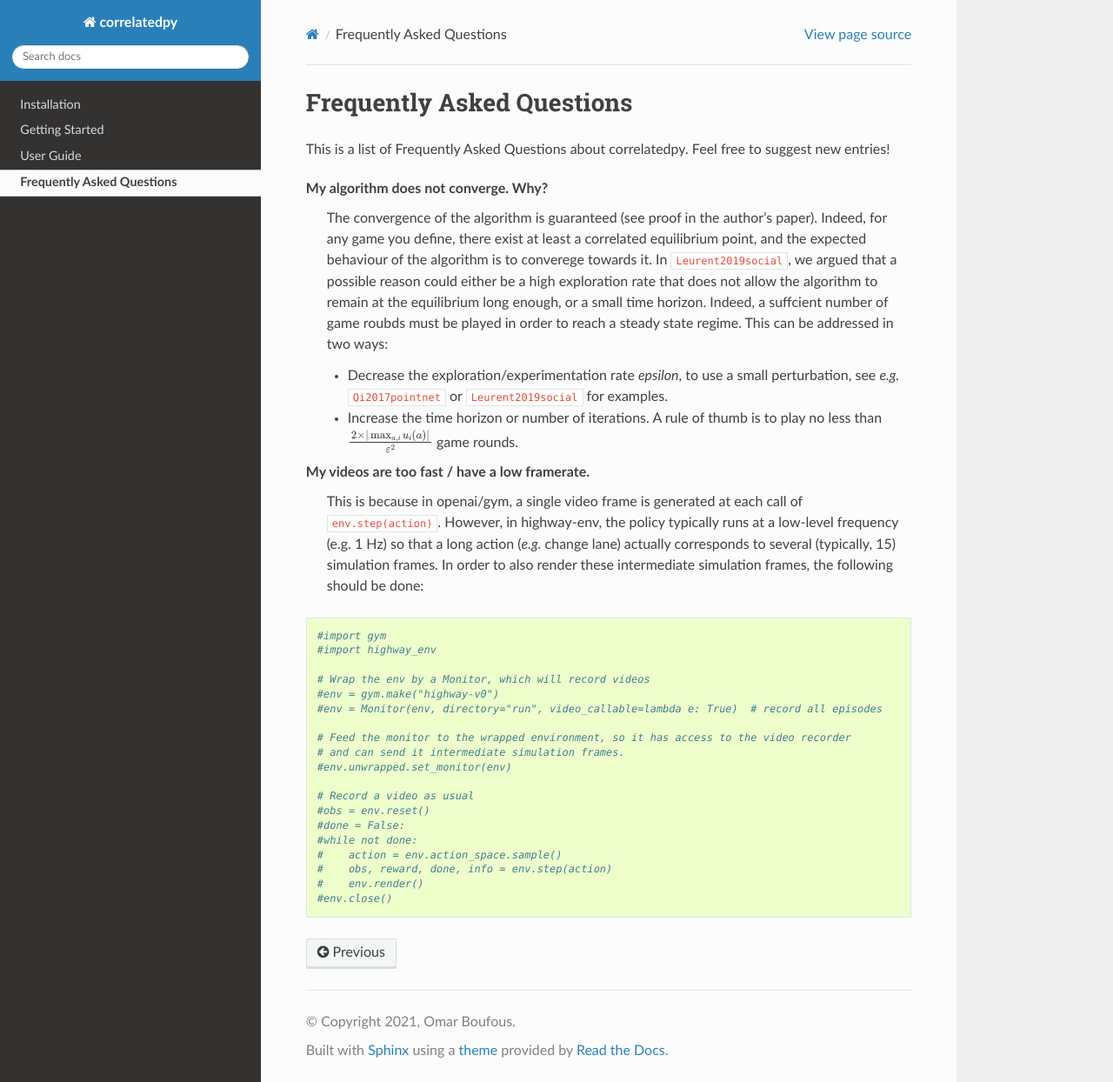
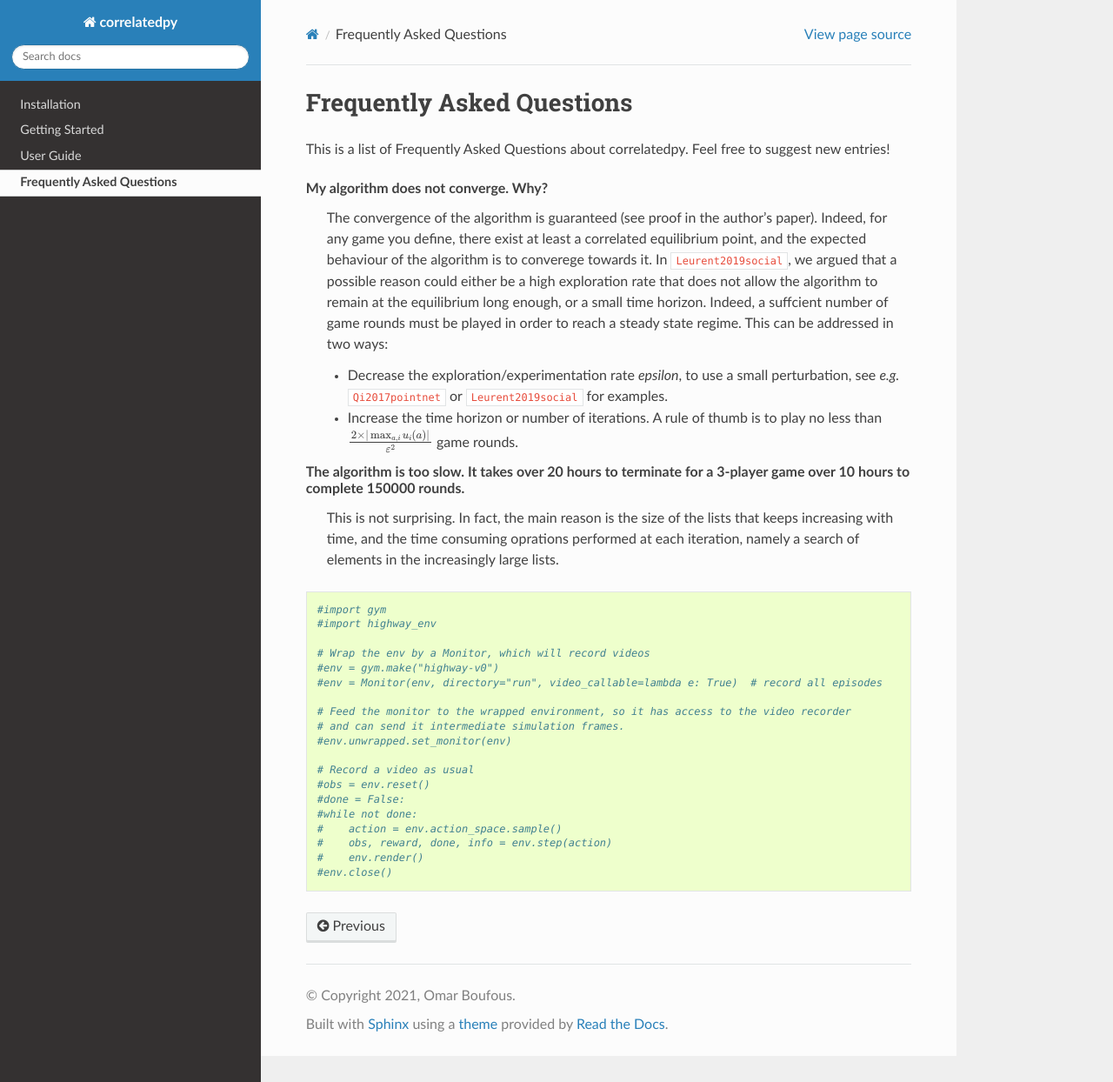
Before and after one commit to pankhurigadi/correlatedpy, a Sphinx documentation site: the page built from docs/source/faq.rst, in a window 1280 px wide and 1244 px high. Shown: the whole window at 87% size. Built offline with Sphinx 7.4.7 and the Read the Docs theme 2.0.0, drawn with Linux system fonts in a browser that asks for light colours; pages that are not in the unit, such as notebooks, are missing from menus; cross-references to code outside the pages are shown as plain code.

Commit message:
Update faq.rst

```diff
--- a/docs/source/faq.rst
+++ b/docs/source/faq.rst
@@ -9,16 +9,15 @@ This is a list of Frequently Asked Questions about correlatedpy. Feel free to su
 
 My algorithm does not converge. Why?
     The convergence of the algorithm is guaranteed (see proof in the author's paper). Indeed, for any game you define, there exist at least a correlated equilibrium point, and the expected behaviour of the algorithm is to converege towards it.
-    In :cite:`Leurent2019social`, we argued that a possible reason could either be a high exploration rate that does not allow the algorithm to remain at the equilibrium long enough, or a small time horizon. Indeed, a suffcient number of game roubds must be played in order to reach a steady state regime.
+    In :cite:`Leurent2019social`, we argued that a possible reason could either be a high exploration rate that does not allow the algorithm to remain at the equilibrium long enough, or a small time horizon. Indeed, a suffcient number of game rounds must be played in order to reach a steady state regime.
     This can be addressed in two ways:
 
     - Decrease the exploration/experimentation rate *epsilon*, to use a small perturbation, see *e.g.* :cite:`Qi2017pointnet` or :cite:`Leurent2019social` for examples.
 
     - Increase the time horizon or number of iterations. A rule of thumb is to play no less than :math:`\frac{2 \times |\max_{a, i}u_i(a)|}{\varepsilon^2}` game rounds.
 
-My videos are too fast / have a low framerate.
-    This is because in openai/gym, a single video frame is generated at each call of ``env.step(action)``. However, in highway-env, the policy typically runs at a low-level frequency (e.g. 1 Hz) so that a long action (*e.g.* change lane) actually corresponds to several (typically, 15) simulation frames.
-    In order to also render these intermediate simulation frames, the following should be done:
+The algorithm is too slow. It takes over 20 hours to terminate for a 3-player game over 10 hours to complete 150000 rounds.
+    This is not surprising. In fact, the main reason is the size of the lists that keeps increasing with time, and the time consuming oprations performed at each iteration, namely a search of elements in the increasingly large lists.
 
 .. code-block:: python
 
```
